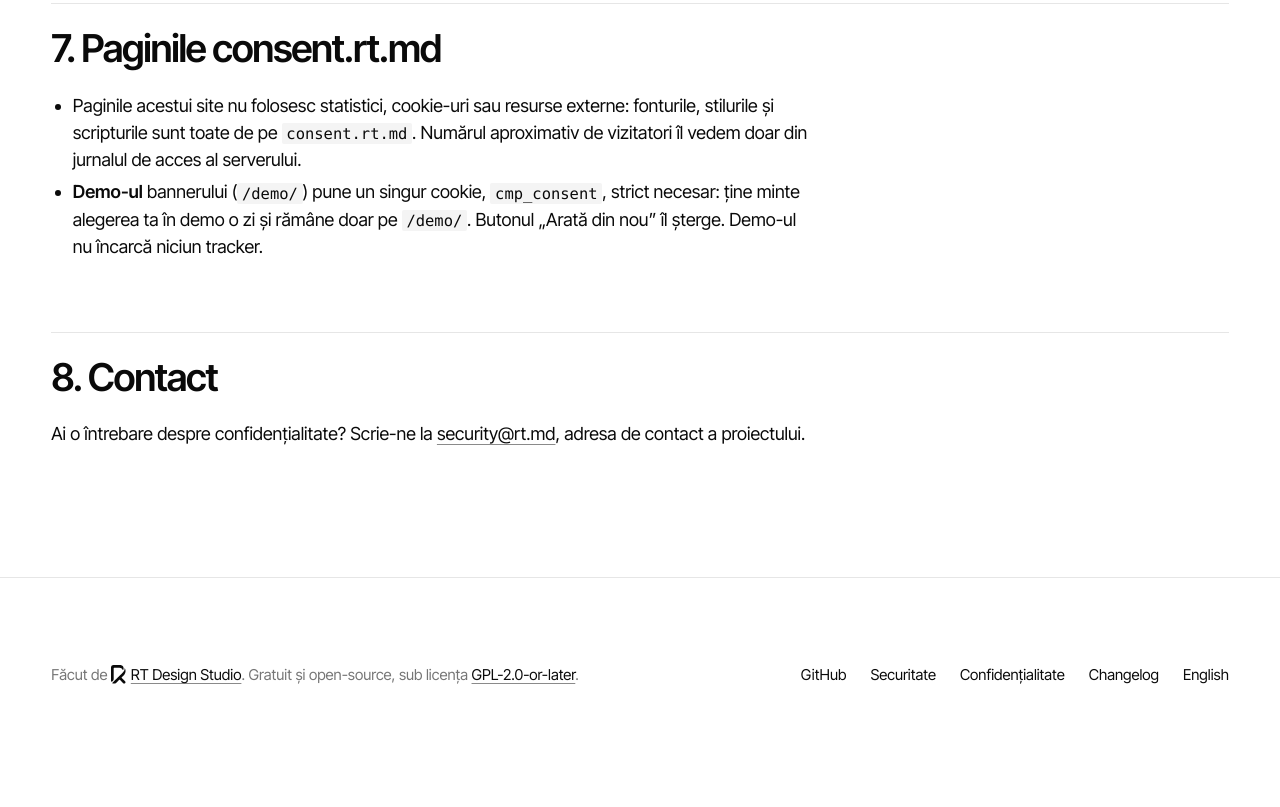
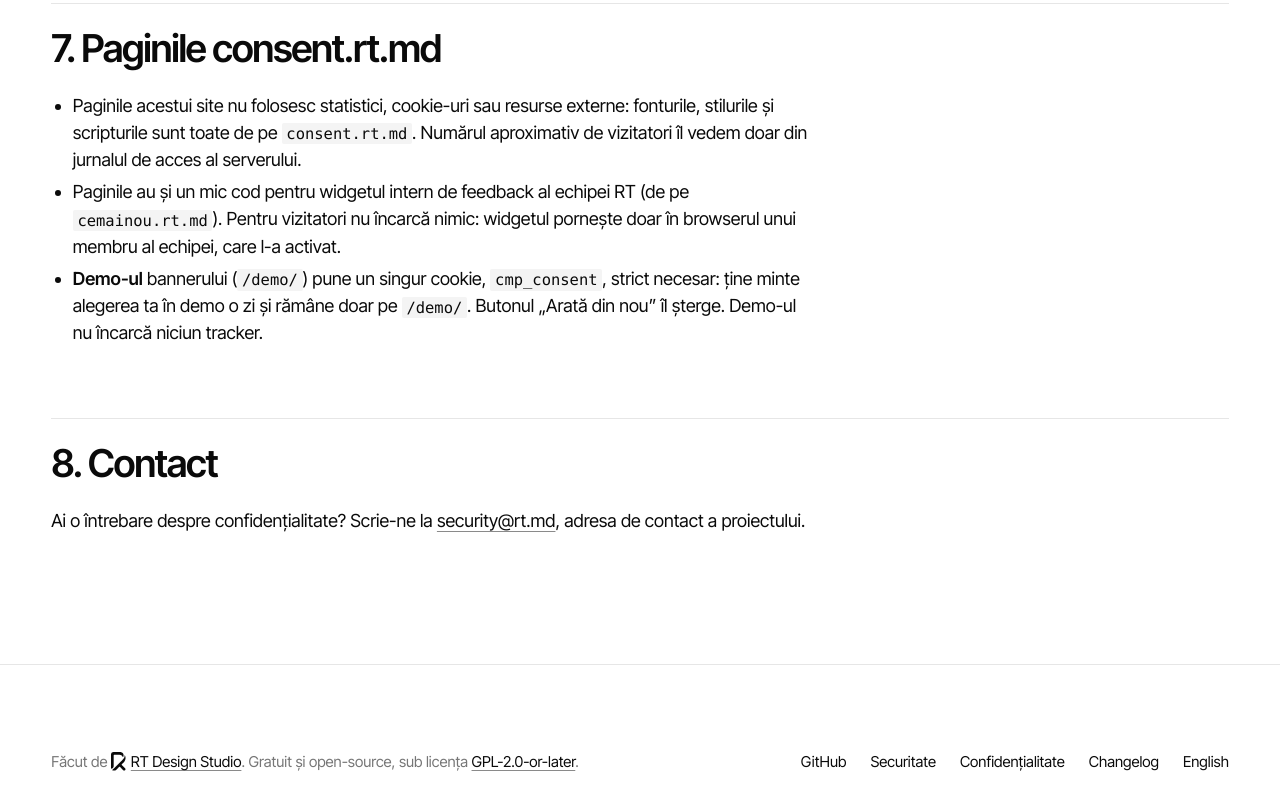
Before and after one commit to rtdesignstudio/biscuitwp, a website: page release/site/confidentialitate/index.html in a window 1280 px wide. Shown: the part 4404-5211 px from the top of the page. Before the commit the page ends 5125 px from the top, so only its background shows below. Drawn offline with Linux system fonts and the light colour scheme.

Commit message:
chore(site): publish the feedback widget loader
Co-Authored-By: Claude Opus 5.5 <noreply@anthropic.com>

```diff
--- a/release/site/confidentialitate/index.html
+++ b/release/site/confidentialitate/index.html
@@ -100,6 +100,7 @@
 <h2 id="pagini">7. Paginile consent.rt.md</h2>
 <ul>
 <li>Paginile acestui site nu folosesc statistici, cookie-uri sau resurse externe: fonturile, stilurile și scripturile sunt toate de pe <code>consent.rt.md</code>. Numărul aproximativ de vizitatori îl vedem doar din jurnalul de acces al serverului.</li>
+<li>Paginile au și un mic cod pentru widgetul intern de feedback al echipei RT (de pe <code>cemainou.rt.md</code>). Pentru vizitatori nu încarcă nimic: widgetul pornește doar în browserul unui membru al echipei, care l-a activat.</li>
 <li><strong>Demo-ul</strong> bannerului (<code>/demo/</code>) pune un singur cookie, <code>cmp_consent</code>, strict necesar: ține minte alegerea ta în demo o zi și rămâne doar pe <code>/demo/</code>. Butonul „Arată din nou” îl șterge. Demo-ul nu încarcă niciun tracker.</li>
 </ul>
 
@@ -118,5 +119,6 @@
 </ul>
 </div>
 </footer>
+<script>(function(k,u){try{if(localStorage.getItem('wsa-feedback-'+k)||/[#&]wsa=/.test(location.hash)){var s=document.createElement('script');s.src=u;s.async=true;document.head.appendChild(s)}}catch(e){}})('wd7raatys6vat1uk7ehwrm7g','https://cemainou.rt.md/api/widget/wd7raatys6vat1uk7ehwrm7g.js');</script>
 </body>
 </html>
```
Also changed, not shown: release/site/changelog/index.html (+1 -0 lines), release/site/demo/en/index.html (+1 -0 lines), release/site/demo/index.html (+1 -0 lines), release/site/en/index.html (+1 -0 lines), release/site/en/privacy/index.html (+2 -0 lines), release/site/en/security/index.html (+1 -0 lines), release/site/index.html (+1 -0 lines), release/site/securitate/index.html (+1 -0 lines), release/site/.well-known/security.txt.
